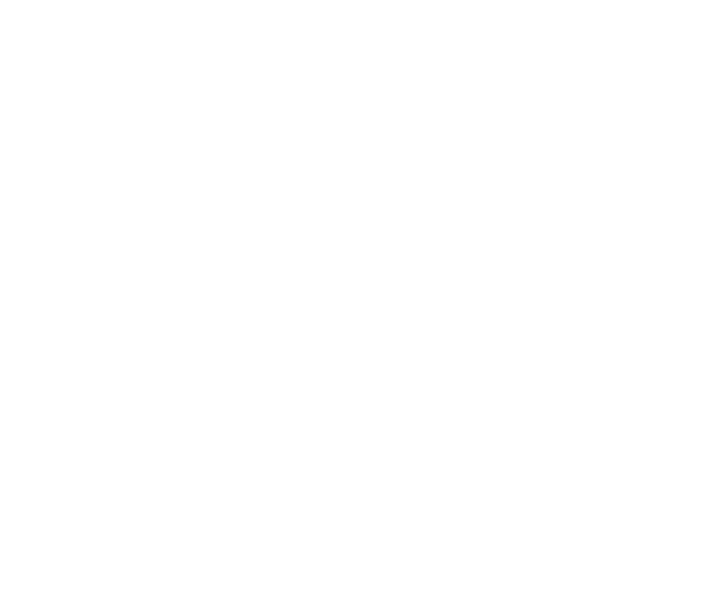
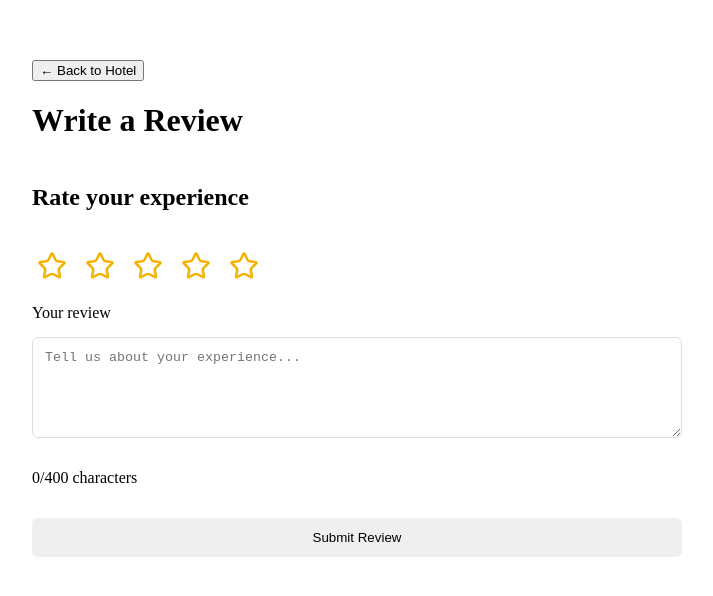
Before and after one commit to Karabo-Merinah/Hotel-App, a React (Vite) app in the folder Hotel-App-Frontend/: page /hotels/1/review in a window 1280 px wide. Before the commit this address had no page. Shown: the top 596 px of the page, without its empty margins (283-996 px from the left). Built offline with nearby package versions, Linux system fonts and the light colour scheme.

Commit message:
Implemented the  hotel review submission, guest reviews display, and completed-stay validation when reviewing

```diff
--- a/Hotel-App-Frontend/src/App.tsx
+++ b/Hotel-App-Frontend/src/App.tsx
@@ -11,6 +11,7 @@ import MyBookings from "./pages/MyBookings";
 import BookingDetails from "./pages/BookingDetails";
 import Favourites from "./pages/Favourites";
 import Notifications from "./pages/Notifications";
+import WriteReview from "./pages/WriteReview";
 function App() {
   return (
     <BrowserRouter>
@@ -27,6 +28,7 @@ function App() {
         <Route path="/bookings/:id" element={<BookingDetails />} />
         <Route path="/favourites" element={<Favourites />} />
         <Route path="/notifications" element={<Notifications />} />
+        <Route path="/hotels/:hotelId/review" element={<WriteReview/>}/>
       </Routes>
     </BrowserRouter>
   )
--- /dev/null
+++ b/Hotel-App-Frontend/src/pages/WriteReview.tsx
@@ -0,0 +1,67 @@
+import { useState } from "react"
+import { useNavigate, useParams } from "react-router-dom"
+import axios from "axios"
+import { Star } from "lucide-react"
+import { Texts } from "../components/Texts/texts"
+import "../styles/WriteReview.css"
+
+const WriteReview = () => {
+    const { hotelId } = useParams()
+    const navigate = useNavigate()
+    const [rating, setRating] = useState(0)
+    const [comment, setComment] = useState("")
+    const [error, setError] = useState("")
+    const [submitting, setSubmitting] = useState(false)
+
+    const submitReview = async (event: React.FormEvent<HTMLFormElement>) => {
+        event.preventDefault()
+        const token = localStorage.getItem("token")
+        if (!token) {
+            navigate("/login")
+            return
+        }
+        if (!hotelId) return
+        if (rating === 0) {
+            setError("Please select a rating.")
+            return
+        }
+        try {
+            setSubmitting(true)
+            setError("")
+            await axios.post("http://localhost:5000/api/reviews",{hotel_id: Number(hotelId),rating,comment},{headers: {Authorization: `Bearer ${token}`}})
+            navigate(`/hotels/${hotelId}`)
+        }
+        catch (error) {
+            console.log(error)
+            if (axios.isAxiosError(error)) {
+                setError(error.response?.data?.message || "Could not submit review.")
+            }
+            else {
+                setError("Could not submit review.")
+            }
+        }
+        finally {
+            setSubmitting(false)
+        }
+    }
+    return (
+        <div className="write-review-container">
+            <button type="button" onClick={() => navigate(`/hotels/${hotelId}`)}> ← Back to Hotel</button>
+            <Texts variant="h1">Write a Review</Texts>
+            <form onSubmit={submitReview}>
+                <Texts variant="h2">Rate your experience</Texts>
+                <div className="review-stars"> {[1, 2, 3, 4, 5].map((star) => (
+                <button key={star} type="button" onClick={() => setRating(star)} title={`${star} star${star > 1 ? "s" : ""}`}aria-label={`Rate ${star} star${star > 1 ? "s" : ""}`}>
+                <Star size={30} fill={star <= rating ? "#f5b301" : "none"}color="#f5b301"/></button>))}
+                </div>
+                <label htmlFor="review-comment">Your review</label>
+                <textarea id="review-comment" value={comment} onChange={(event) => setComment(event.target.value)} maxLength={400} rows={5} placeholder="Tell us about your experience..."/>
+                <Texts variant="p">{comment.length}/400 characters</Texts>
+                {error && <Texts variant="p">{error}</Texts>}
+                <button type="submit" disabled={submitting}>{submitting ? "Submitting..." : "Submit Review"}</button>
+            </form>
+        </div>
+    )
+}
+
+export default WriteReview
--- a/Hotel-App-Frontend/src/pages/hotelDetails.tsx
+++ b/Hotel-App-Frontend/src/pages/hotelDetails.tsx
@@ -1,4 +1,4 @@
-import type { Hotel, Room } from "../types/hotel"
+import type { Hotel, Room, HotelReviews } from "../types/hotel"
 import { useEffect, useState } from "react"
 import { useParams, useNavigate, useLocation } from "react-router-dom"
 import axios from "axios"
@@ -19,6 +19,8 @@ const HotelDetails = () => {
     const [loading, setLoading] = useState(true)
     const [error, setError] = useState("")
     const [rooms, setRooms] = useState<Room[]>([])
+    const [hotelReviews, setHotelReviews] = useState<HotelReviews | null>(null)
+    const [reviewsError, setReviewsError] = useState("")
     const [roomsLoading, setRoomsLoading] = useState(false)
     const [isFavourite, setIsFavourite] = useState(false)
 
@@ -54,6 +56,7 @@ const HotelDetails = () => {
     useEffect(() => {
         getHotel()
         getRooms()
+        getHotelReviews()
     }, [id])
 
     //checks if the hotel is already saved
@@ -105,8 +108,7 @@ const HotelDetails = () => {
     const shareHotel = async () => {
         if (!hotel) return
 
-        const hotel_url = window.location.href
-
+        const hotel_url = `${window.location.origin}/hotels/${hotel.id}`
         try {
             if (navigator.share) {
                 await navigator.share({ title: hotel.name, text: `Check out ${hotel.name} on Wander Inn! `, url: hotel_url })
@@ -121,6 +123,18 @@ const HotelDetails = () => {
         }
     }
 
+    const getHotelReviews = async () => {
+        try {
+            setReviewsError("")
+            setHotelReviews(null)
+            const response = await axios.get(`http://localhost:5000/api/reviews/hotel/${id}`)
+            setHotelReviews(response.data)
+        }
+        catch (error) {
+            console.log(error)
+            setReviewsError("Could not load hotel reviews.")
+        }
+    }
     if (loading) {
         return <Texts variant="p">Loading hotel details...</Texts>
     }
@@ -162,6 +176,35 @@ const HotelDetails = () => {
                     ))
                 )}
             </div>
+            <div className="hotel-reviews">
+                <Texts variant="h2">Guest Reviews</Texts>
+                {reviewsError && (
+                    <Texts variant="p">{reviewsError}</Texts>
+                )}
+                {!reviewsError && !hotelReviews && (
+                    <Texts variant="p">Loading reviews...</Texts>
+                )}
+
+                {hotelReviews && (
+                    <>
+                        <Texts variant="p"> Average Rating: {hotelReviews.average_rating || 0}/5</Texts>
+                        <Texts variant="p">{hotelReviews.reviews_count} reviews</Texts>
+                        {hotelReviews.reviews.length === 0 ? (
+                            <Texts variant="p">No reviews yet.</Texts>
+                        ) : (
+                            hotelReviews.reviews.map((review) => (
+                                <div className="review-card" key={review.id}>
+                                    <Texts variant="h3">{review.reviewer_name} </Texts>
+                                    <Texts variant="p">Rating: {review.rating}/5</Texts>
+                                    <Texts variant="p">{review.comment}</Texts>
+                                    <Texts variant="p"> {new Date(review.created_at).toLocaleDateString()}</Texts>
+                                </div>
+                            ))
+                        )}
+                    </>
+                )}
+                <button type="button" onClick={() => navigate(`/hotels/${hotel.id}/review`)}> Write a Review</button>
+            </div>
         </div>
     )
 }
--- /dev/null
+++ b/Hotel-App-Frontend/src/styles/WriteReview.css
@@ -0,0 +1,45 @@
+.write-review-container {
+    max-width: 650px;
+    margin: 40px auto;
+    padding: 20px;
+}
+
+.write-review-container form {
+    display: flex;
+    flex-direction: column;
+    gap: 15px;
+    margin-top: 25px;
+}
+
+.review-stars {
+    display: flex;
+    gap: 8px;
+}
+
+.review-stars button {
+    background: none;
+    border: none;
+    padding: 5px;
+    cursor: pointer;
+}
+
+.write-review-container textarea {
+    width: 100%;
+    padding: 12px;
+    border: 1px solid #ddd;
+    border-radius: 6px;
+    resize: vertical;
+    box-sizing: border-box;
+}
+
+.write-review-container button[type="submit"] {
+    padding: 12px;
+    border: none;
+    border-radius: 6px;
+    cursor: pointer;
+}
+
+.write-review-container button:disabled {
+    opacity: 0.6;
+    cursor: not-allowed;
+}
```
Also changed, not shown: Hotel-App-Frontend/src/types/hotel.ts (+13 -0 lines).
